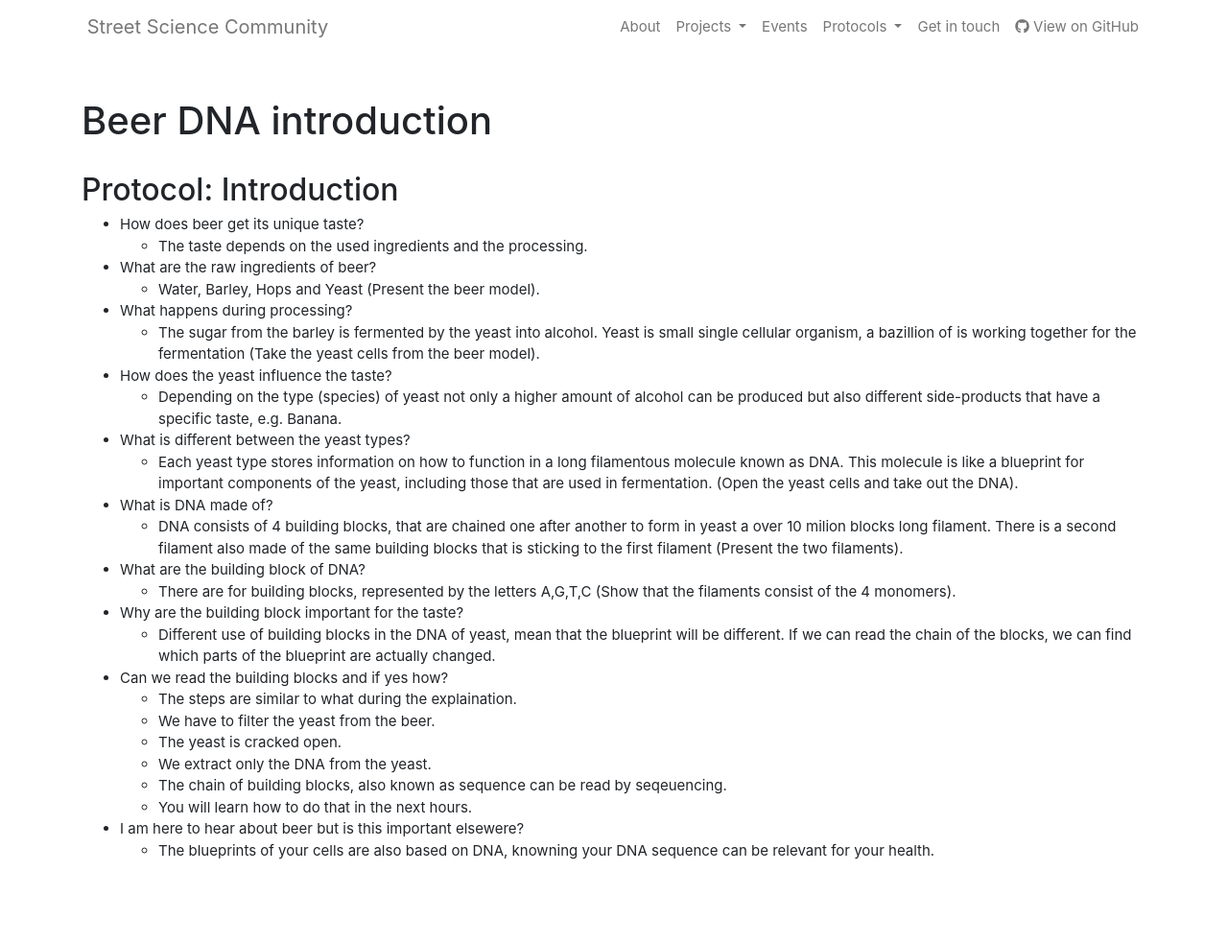
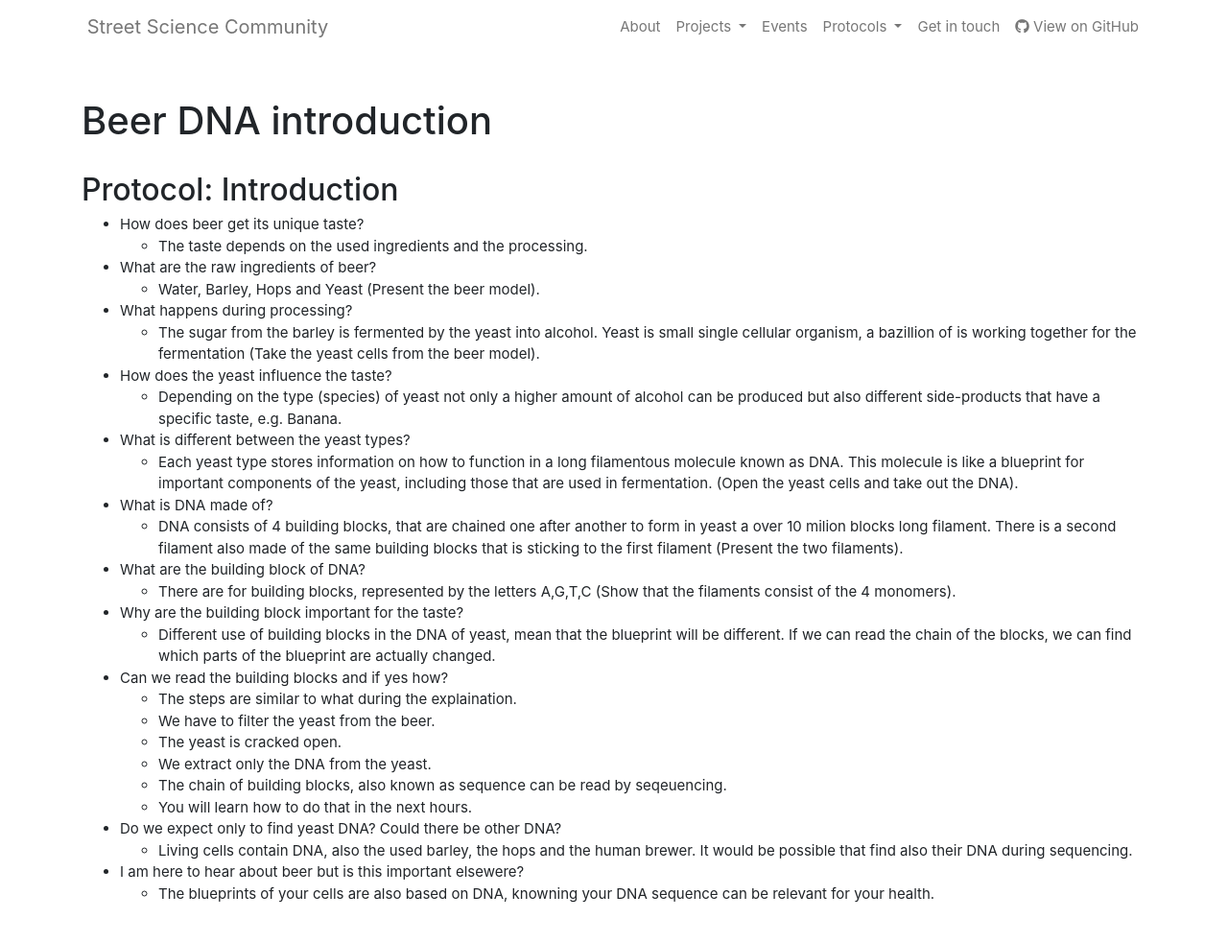
Before and after one commit to StreetScienceCommunity/StreetScienceCommunity.github.io, a Jekyll site: the page built from protocols/introduction.md, in a window 1280 px wide. Shown: the whole page at 96% size. Built offline with Jekyll 4.4.1, drawn with Linux system fonts in a browser that asks for light colours; nearby versions of some CDN libraries; before the commit the page ends 937 px from its top, so only the background shows below that.

Commit message:
Added general context

```diff
--- a/protocols/introduction.md
+++ b/protocols/introduction.md
@@ -37,5 +37,9 @@
   * The chain of building blocks, also known as sequence can be read by seqeuencing.
   * You will learn how to do that in the next hours.
 
+* Do we expect only to find yeast DNA? Could there be other DNA?
+  * Living cells contain DNA, also the used barley, the hops and the human brewer.
+    It would be possible that find also their DNA during sequencing.
+
 * I am here to hear about beer but is this important elsewere?
   * The blueprints of your cells are also based on DNA, knowning your DNA sequence can be relevant for your health.
```
